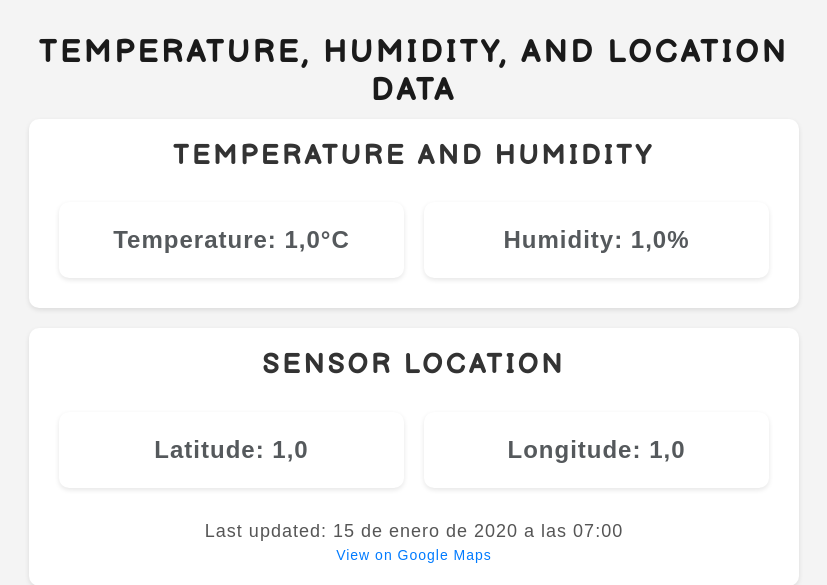
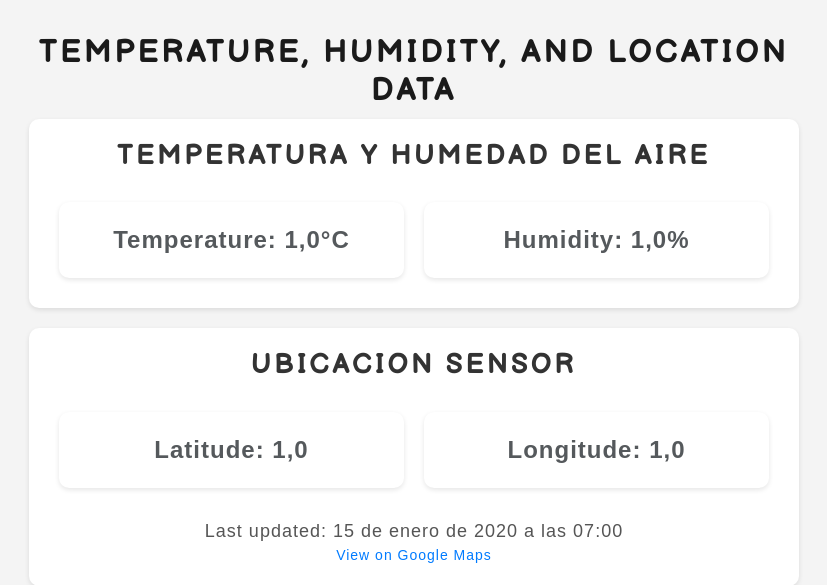
Before and after one commit to andresluarte/agrosmartiot_postgresql, a Django app: page /tiemporeal/ in a window 1280 px wide. Shown: the part 106-691 px from the top of the page, without its empty margins (226-1053 px from the left). Run offline with Django 4.2, Linux system fonts and the light colour scheme; tables that the repository leaves empty hold one stand-in row (values such as "Sample post"); some libraries are stand-ins or nearby versions.

Commit message:
cambio tiempo real diseño humedad temperatura latitud y longitud 2 link google maps

```diff
--- a/agrosmartiotweb/templates/agrosmart/tiemporeal.html
+++ b/agrosmartiotweb/templates/agrosmart/tiemporeal.html
@@ -74,7 +74,7 @@
         <h1>Temperature, Humidity, and Location Data</h1>
         {% if latest_data %}
             <div class="section">
-                <h2>Temperature and Humidity</h2>
+                <h2>Temperatura y Humedad del Aire</h2>
                 <div class="data">
                     <div>
                         <strong>Temperature:</strong> <span>{{ latest_data.temperature }}°C</span>
@@ -85,7 +85,7 @@
                 </div>
             </div>
             <div class="section">
-                <h2>Sensor Location</h2>
+                <h2>Ubicacion Sensor</h2>
                 <div class="data">
                     <div>
                         <strong>Latitude:</strong> <span>{{ latest_data.latitude }}</span>
```
